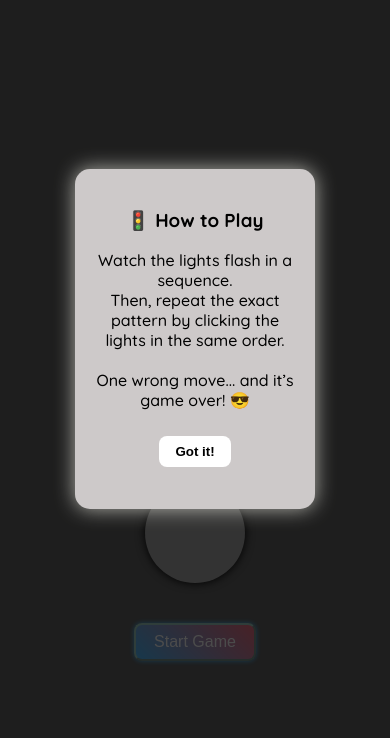
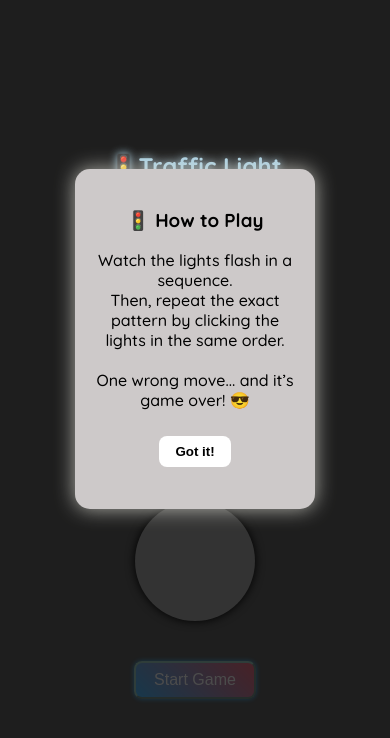
Before and after one commit to Payal-Goswami/Boredom-Buster, a plain HTML site: page game.html in a window 390 px wide. Drawn offline with Linux system fonts and the light colour scheme; a web font is replaced by a local one.

Commit message:
update game.js

```diff
--- a/game.css
+++ b/game.css
@@ -70,15 +70,15 @@ body {
 @media(max-width: 520px){
   .light{
     width:100%;
-    height: 100px;
+    height: 120px;
   }
   #lights{
     display: flex;
     flex-wrap: wrap;
-    width: 100px;
+    width: 120px;
   }
   h1{
-    font-size: 1rem;
+    font-size: 1.5rem;
   }
   #rules{
     width: 200px;
```
